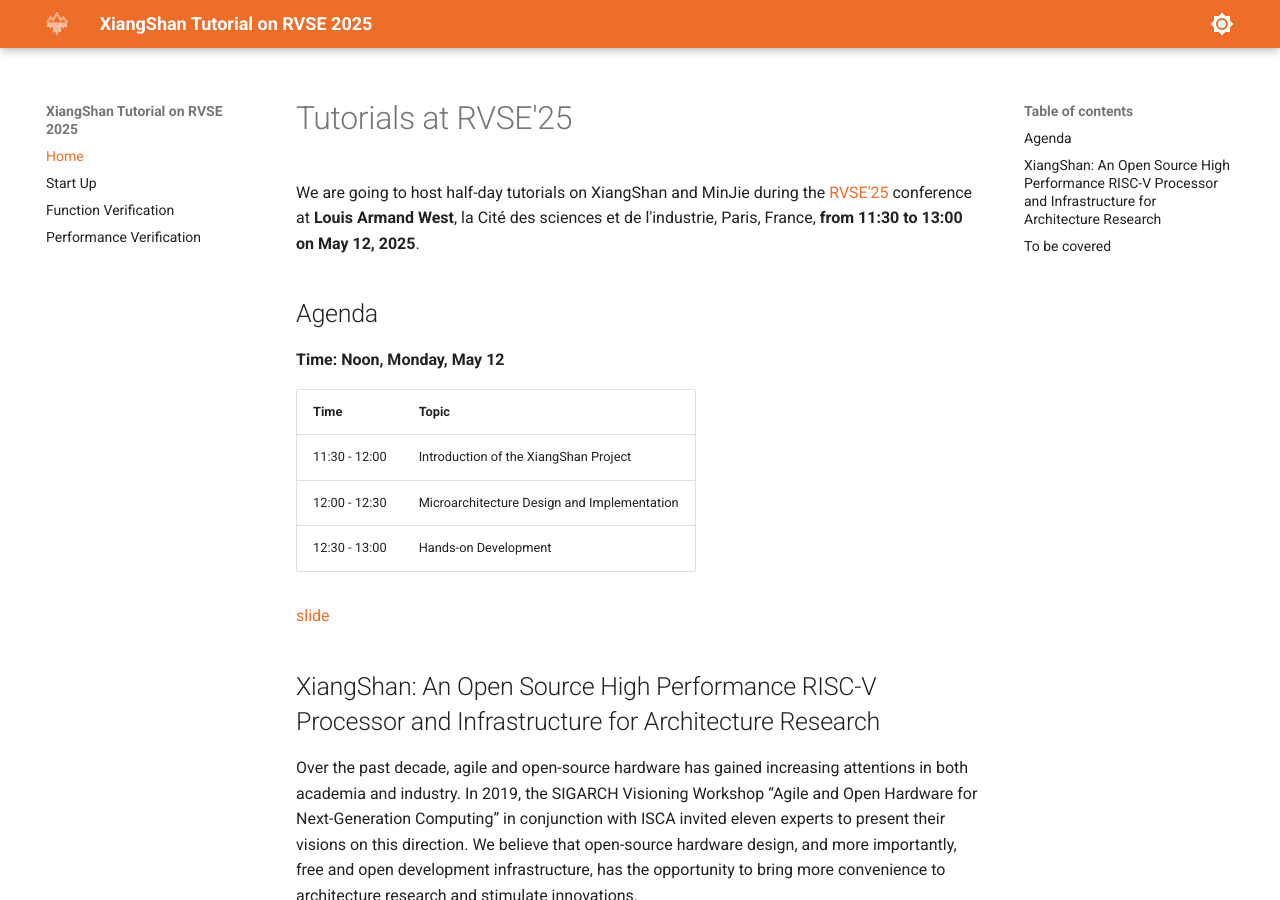
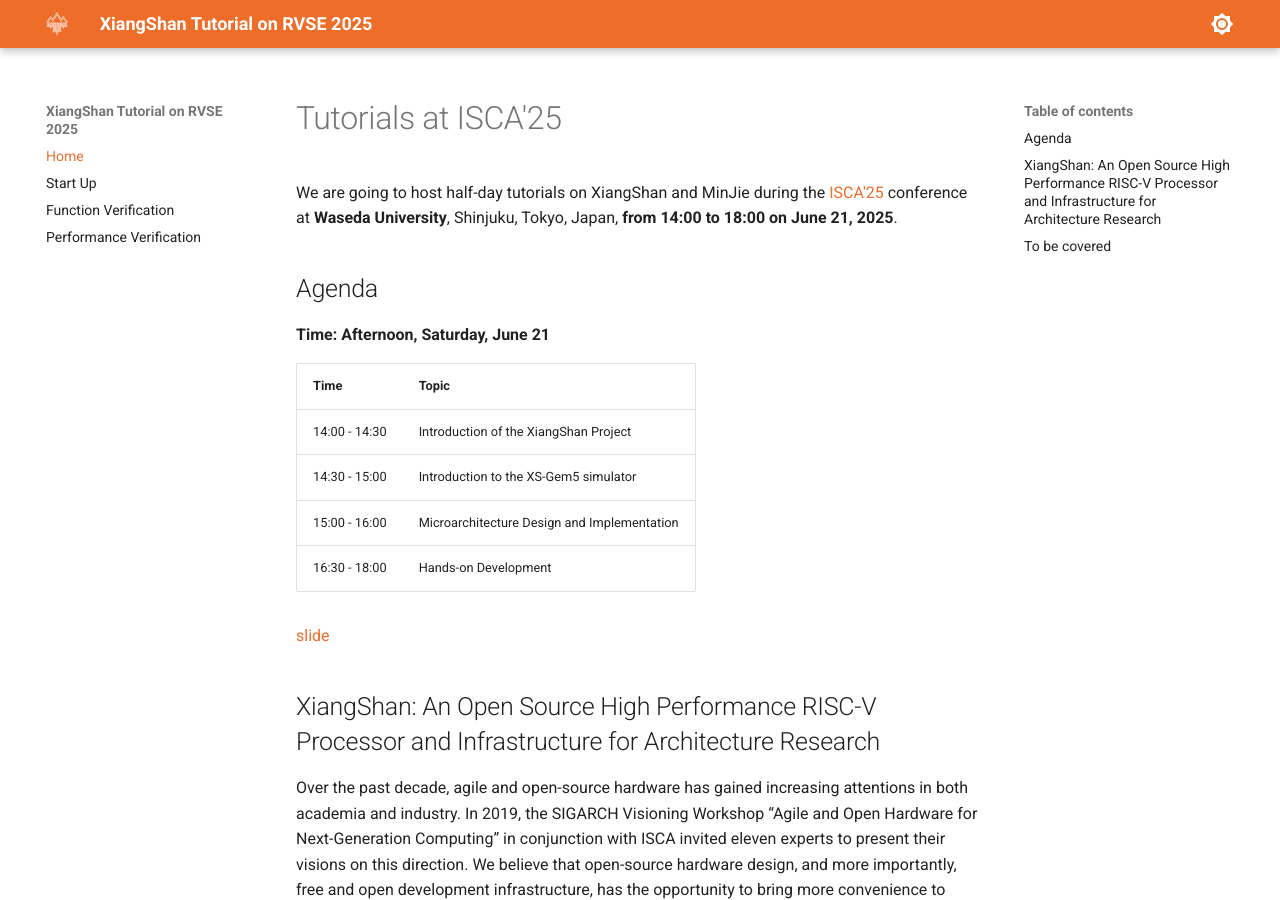
Before and after one commit to OpenXiangShan/tutorial, an MkDocs documentation site: the page built from docs/index.md, in a window 1280 px wide and 900 px high. Built offline with MkDocs 1.6.1 and Material for MkDocs 9.7.7, drawn with Linux system fonts in a browser that asks for light colours.

Commit message:
update isca schedule

```diff
--- a/docs/index.md
+++ b/docs/index.md
@@ -1,16 +1,17 @@
-# Tutorials at RVSE'25
+# Tutorials at ISCA'25
 
-We are going to host half-day tutorials on XiangShan and MinJie during the [RVSE'25](https://riscv-europe.org/summit/2025/) conference at **Louis Armand West**, la Cité des sciences et de l'industrie, Paris, France, **from 11:30 to 13:00 on May 12, 2025**.
+We are going to host half-day tutorials on XiangShan and MinJie during the [ISCA'25](https://www.iscaconf.org/isca2025/) conference at **Waseda University**, Shinjuku, Tokyo, Japan, **from 14:00 to 18:00 on June 21, 2025**.
 
 ## Agenda
 
-**Time: Noon, Monday, May 12**
+**Time: Afternoon, Saturday, June 21**
 
 | Time          | Topic                                       |
 | ------------- | ------------------------------------------- |
-| 11:30 - 12:00 | Introduction of the XiangShan Project       |
-| 12:00 - 12:30 | Microarchitecture Design and Implementation |
-| 12:30 - 13:00 | Hands-on Development                        |
+| 14:00 - 14:30 | Introduction of the XiangShan Project |
+| 14:30 - 15:00 | Introduction to the XS-Gem5 simulator |
+| 15:00 - 16:00 | Microarchitecture Design and Implementation |
+| 16:30 - 18:00 | Hands-on Development |
 
 [slide](./slides/20250512-RVSE25-XiangShan-Tutorial.pdf)
 
```
